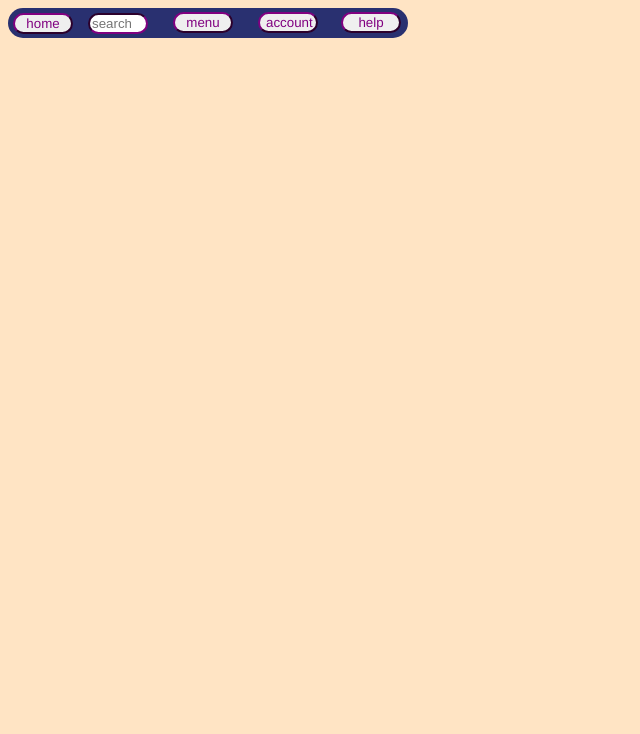
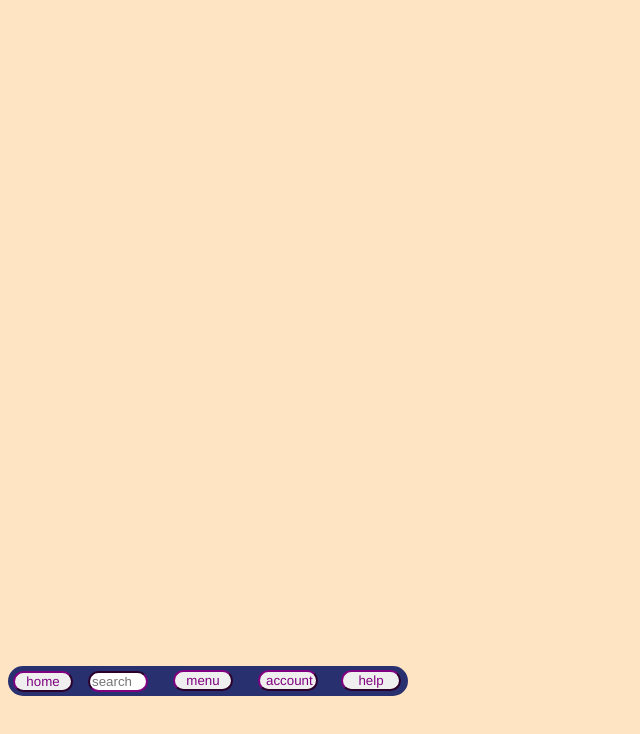
Before and after one commit to amarjeetkug25ce-cell/button1, a plain HTML site: page index.html in a window 1280 px wide. Shown: the whole page, without its empty margins (0-640 px from the left). Drawn offline with Linux system fonts and the light colour scheme.

Commit message:
Update style.css

```diff
--- a/style.css
+++ b/style.css
@@ -1,5 +1,7 @@
 body{
     background-color: bisque;
+    position: absolute;
+    top: 658.3px;
 }
 div{
     width: 400px;
```
